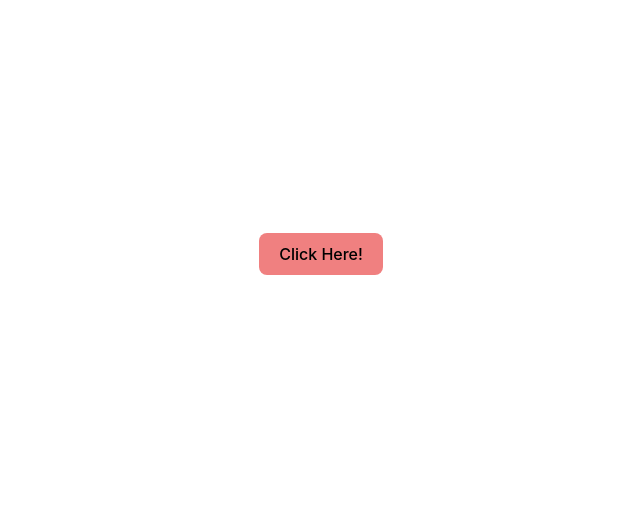
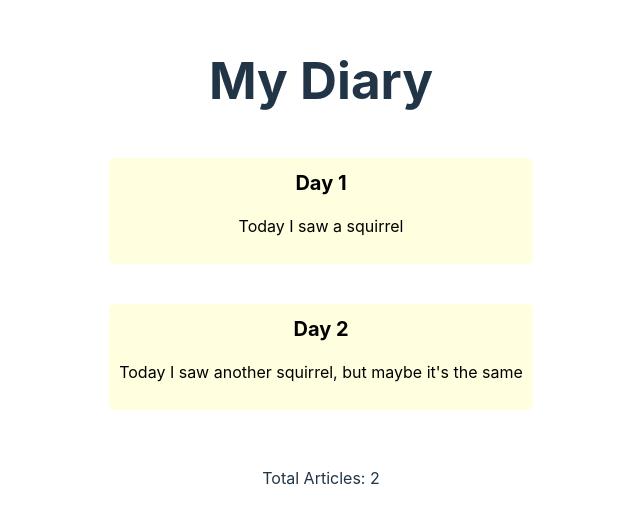
Before and after one commit to mabertuccio/vite-react, a React (Vite) app: page / in a window 1280 px wide. Shown: the part 146-670 px from the top of the page, without its empty margins (319-959 px from the left). Built offline with nearby package versions, Linux system fonts and the light colour scheme.

Commit message:
feat: add a personal diary component

```diff
--- /dev/null
+++ b/src/components/Page.css
@@ -0,0 +1,27 @@
+.article {
+  border-radius: 5px;
+  background: lightyellow;
+  padding: 10px;
+}
+
+.article-header {
+  font-size: 20px;
+  font-weight: 700;
+}
+
+.articles-list {
+  list-style: none;
+  padding: 0;
+}
+
+.articles-list-item {
+  margin-bottom: 40px;
+  color: black;
+}
+
+.main-page {
+  display: flex;
+  flex-direction: column;
+  justify-content: center;
+  align-items: center;
+}
--- /dev/null
+++ b/src/components/Page.jsx
@@ -0,0 +1,56 @@
+import React from "react";
+import PropTypes from "prop-types";
+import "./Page.css";
+
+function Article(props) {
+  const content = props.content;
+
+  return (
+    <article className="article">
+      <header className="article-header">{content.title}</header>
+      <p className="article-body">{content.body}</p>
+    </article>
+  );
+}
+
+function Articles(props) {
+  const articlesQuantity = props.articles.length;
+  return (
+    <React.Fragment>
+      <ul className="articles-list">
+        {props.articles.map((article) => (
+          <li key={article.title} className="articles-list-item">
+            <Article content={article} />
+          </li>
+        ))}
+      </ul>
+      <div className="articles-total">
+        Total Articles: {articlesQuantity === 0 ? "None" : articlesQuantity}
+      </div>
+    </React.Fragment>
+  );
+}
+
+export function Page(props) {
+  return (
+    <div className="main-page">
+      <h1>{props.title}</h1>
+      <Articles articles={props.articles} />
+    </div>
+  );
+}
+
+Article.propTypes = {
+  content: PropTypes.array,
+};
+
+Articles.propTypes = {
+  articles: PropTypes.string,
+};
+
+Page.propTypes = {
+  title: PropTypes.string,
+  articles: PropTypes.string,
+};
+
+export default Page;
--- a/src/main.jsx
+++ b/src/main.jsx
@@ -2,8 +2,8 @@ import React from "react";
 import ReactDOM from "react-dom/client";
 import "./index.css";
 // import Welcome from "./components/Welcome.jsx";
-import Button from "./components/Button.jsx";
-
+// import Button from "./components/Button.jsx";
+import Page from "./components/Page.jsx";
 /*
 ReactDOM.createRoot(document.getElementById("root")).render(
   <React.StrictMode>
@@ -12,6 +12,7 @@ ReactDOM.createRoot(document.getElementById("root")).render(
 );
 */
 
+/*
 ReactDOM.createRoot(document.getElementById("root")).render(
   <React.StrictMode>
     <Button className="button-red" onClick={() => alert("Hello!")}>
@@ -19,3 +20,19 @@ ReactDOM.createRoot(document.getElementById("root")).render(
     </Button>
   </React.StrictMode>
 );
+*/
+
+ReactDOM.createRoot(document.getElementById("root")).render(
+  <React.StrictMode>
+    <Page
+      title="My Diary"
+      articles={[
+        { title: "Day 1", body: "Today I saw a squirrel" },
+        {
+          title: "Day 2",
+          body: "Today I saw another squirrel, but maybe it's the same",
+        },
+      ]}
+    />
+  </React.StrictMode>
+);
```
